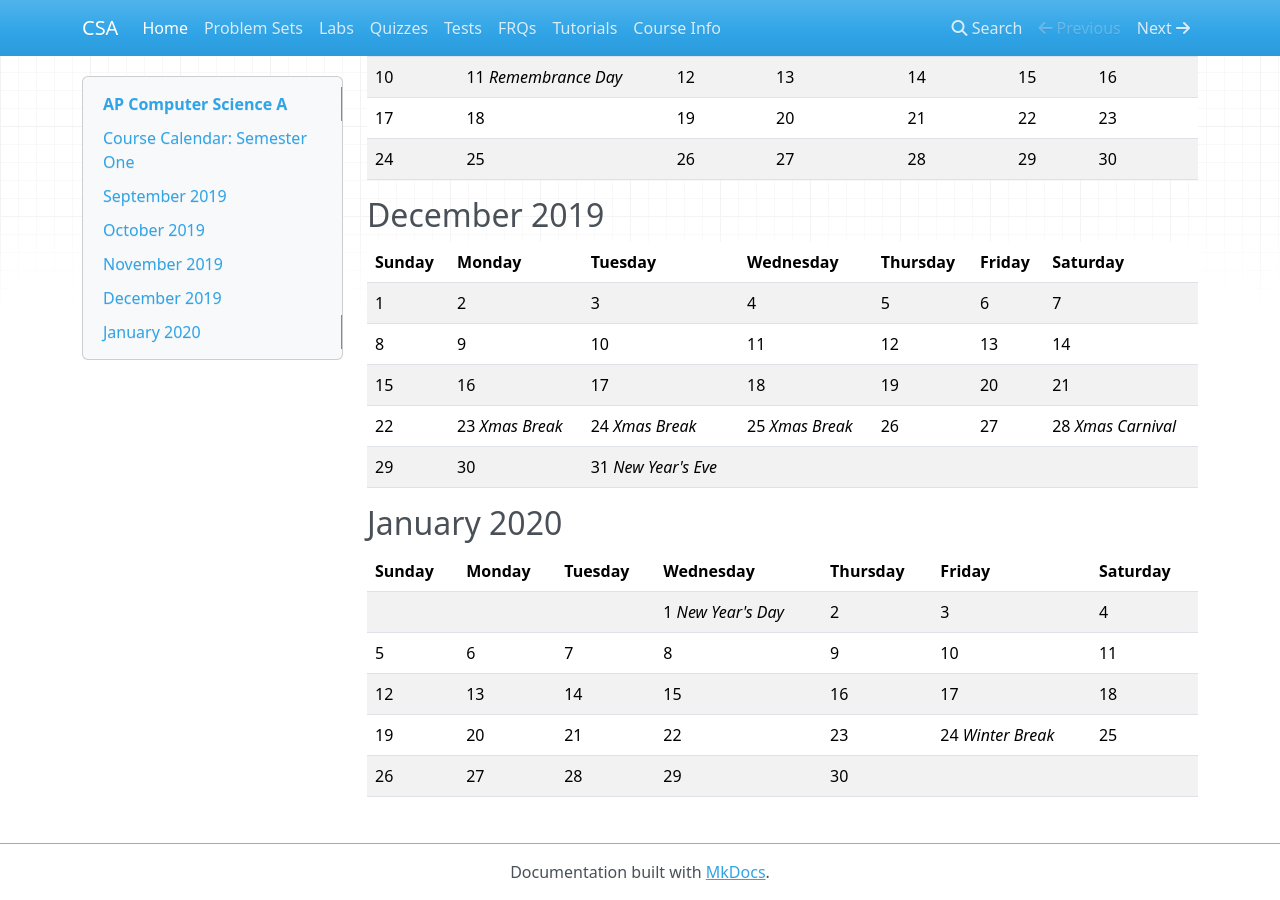
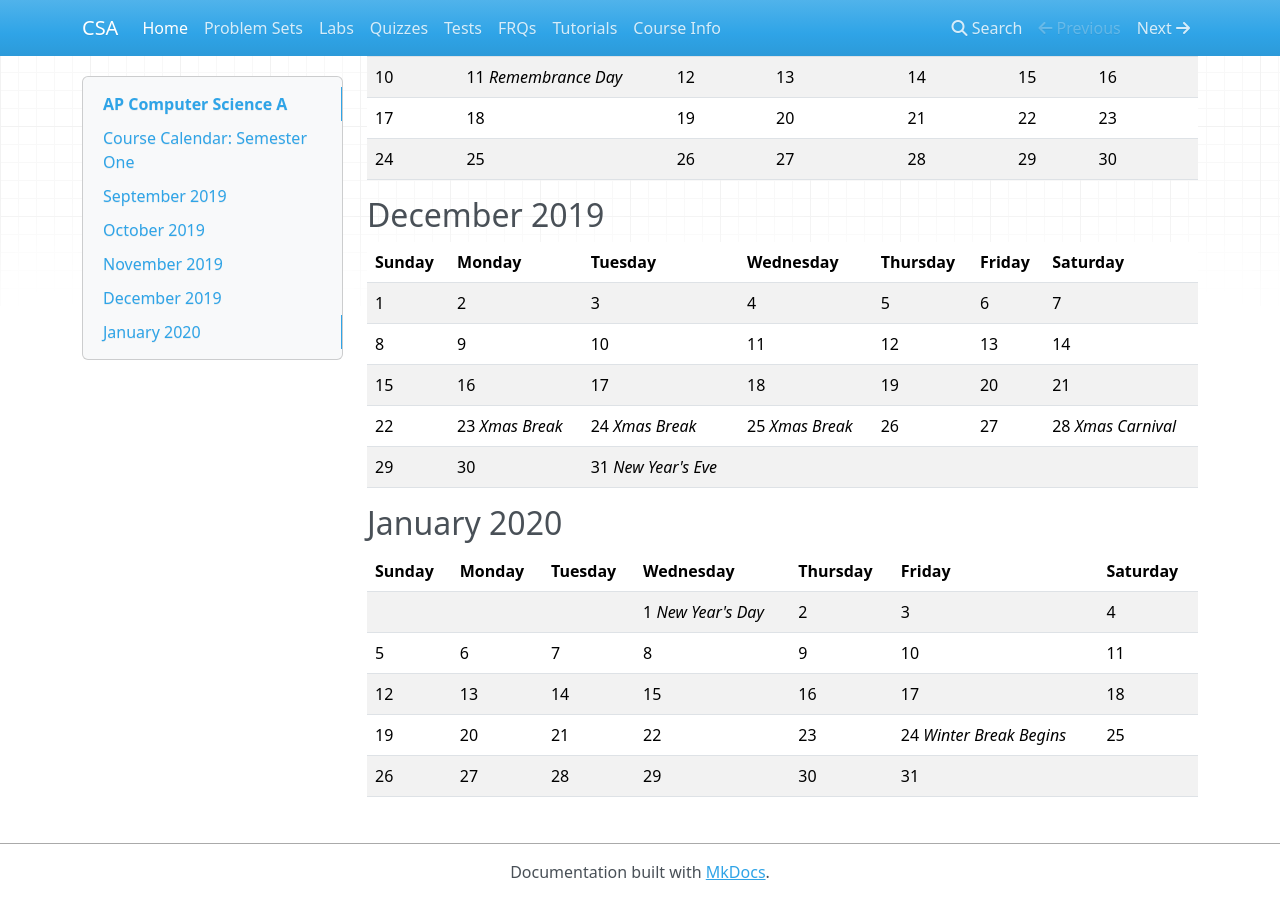
Before and after one commit to altareen/csa, an MkDocs documentation site: the page built from docs/index.md, in a window 1280 px wide and 900 px high, scrolled down 1095 px. Built offline with MkDocs 1.6.1, drawn with Linux system fonts in a browser that asks for light colours; nearby versions of some CDN libraries; old or Windows-style settings are respelled for this version of MkDocs; part of the change alters nothing that is shown.

```diff
--- a/docs/index.md
+++ b/docs/index.md
@@ -1,22 +1,3 @@
-<!--
-# Welcome to MkDocs
-
-For full documentation visit [mkdocs.org](http://mkdocs.org).
-
-## Commands
-
-* `mkdocs new [dir-name]` - Create a new project.
-* `mkdocs serve` - Start the live-reloading docs server.
-* `mkdocs build` - Build the documentation site.
-* `mkdocs help` - Print this help message.
-
-## Project layout
-
-    mkdocs.yml    # The configuration file.
-    docs/
-        index.md  # The documentation homepage.
-        ...       # Other markdown pages, images and other files.
--->
 # AP Computer Science A
 
 ---
@@ -72,5 +53,5 @@ Sunday | Monday | Tuesday | Wednesday | Thursday | Friday | Saturday
        |        |         | 1 *New Year's Day* | 2        | 3      | 4
 5      | 6      | 7       | 8         | 9        | 10     | 11
 12     | 13     | 14      | 15        | 16       | 17     | 18
-19     | 20     | 21      | 22        | 23       | 24 *Winter Break* | 25
-26     | 27     | 28      | 29        | 30
+19     | 20     | 21      | 22        | 23       | 24 *Winter Break Begins* | 25
+26     | 27     | 28      | 29        | 30       | 31
```
